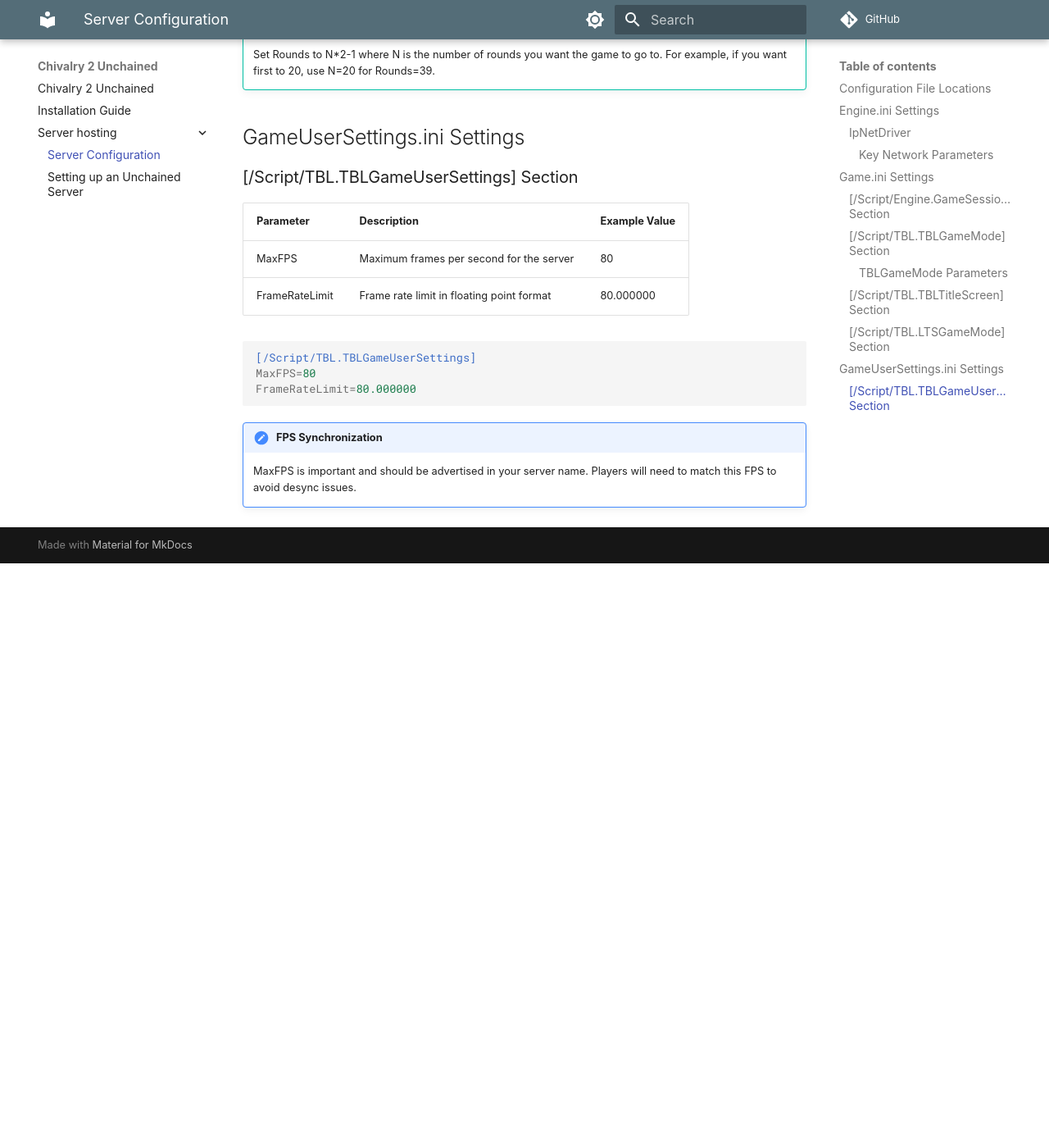
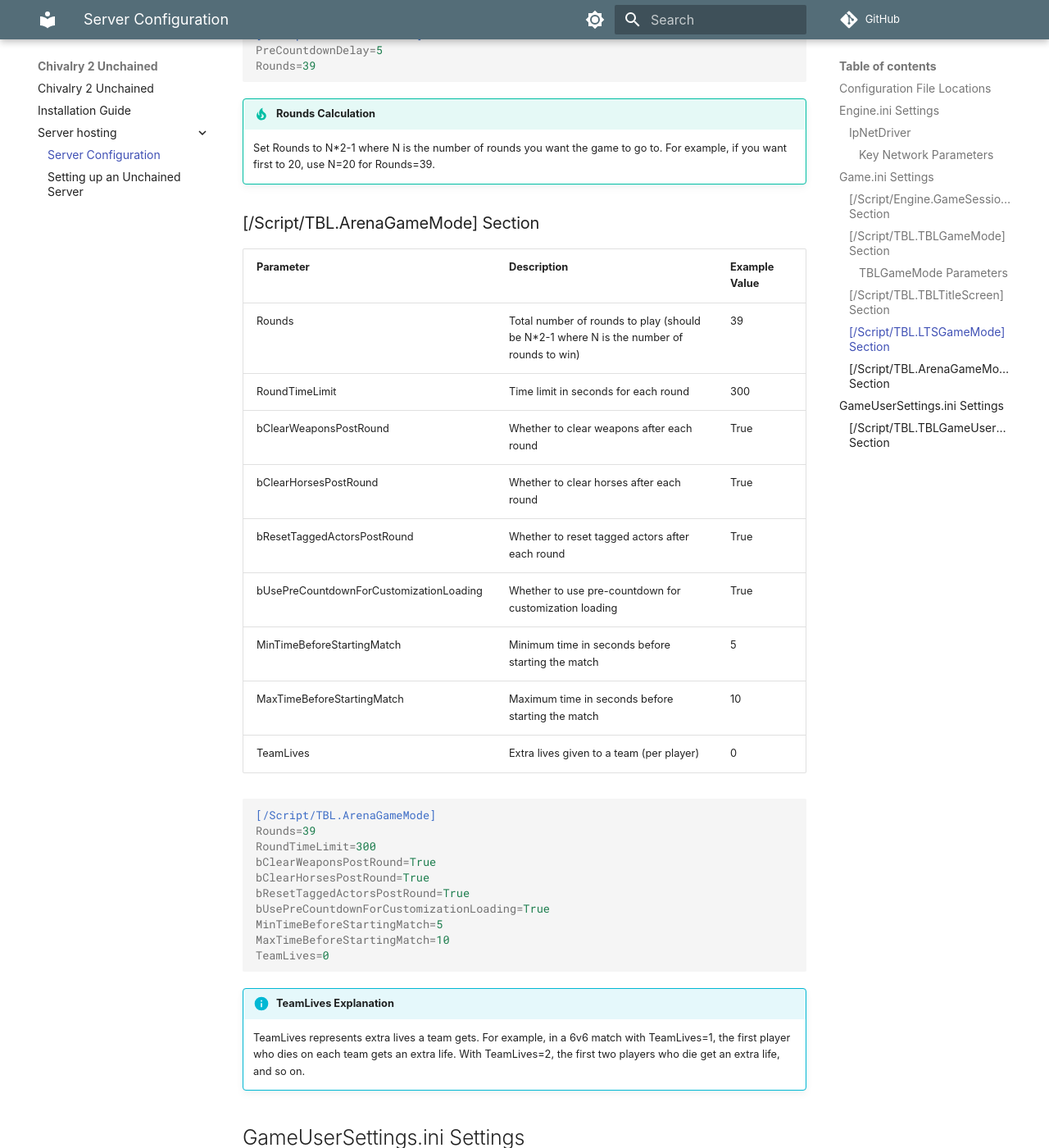
Before and after one commit to Chiv2-Community/unchained-wiki, an MkDocs documentation site: the page built from docs/server-hosting/configuration.md, in a window 1280 px wide and 1400 px high, scrolled down 4913 px. Shown: the whole window at 82% size. Built offline with MkDocs 1.6.1 and Material for MkDocs 9.7.7, drawn with Linux system fonts in a browser that asks for light colours; some web fonts are replaced; comment, search, counter and statistics services are not loaded; before the commit the page ends 5600 px from its top, so only the background shows below that; some of the changed text lies outside the part shown.

Commit message:
docs: Add LTS and Arena game mode configuration details

````diff
--- a/docs/server-hosting/configuration.md
+++ b/docs/server-hosting/configuration.md
@@ -148,6 +154,36 @@ Rounds=39
 !!! tip "Rounds Calculation"
     Set Rounds to N*2-1 where N is the number of rounds you want the game to go to. For example, if you want first to 20, use N=20 for Rounds=39.
 
+### [/Script/TBL.ArenaGameMode] Section
+
+| Parameter | Description | Example Value |
+|-----------|-------------|---------------|
+| Rounds | Total number of rounds to play (should be N*2-1 where N is the number of rounds to win) | 39 |
+| RoundTimeLimit | Time limit in seconds for each round | 300 |
+| bClearWeaponsPostRound | Whether to clear weapons after each round | True |
+| bClearHorsesPostRound | Whether to clear horses after each round | True |
+| bResetTaggedActorsPostRound | Whether to reset tagged actors after each round | True |
+| bUsePreCountdownForCustomizationLoading | Whether to use pre-countdown for customization loading | True |
+| MinTimeBeforeStartingMatch | Minimum time in seconds before starting the match | 5 |
+| MaxTimeBeforeStartingMatch | Maximum time in seconds before starting the match | 10 |
+| TeamLives | Extra lives given to a team (per player) | 0 |
+
+```ini
+[/Script/TBL.ArenaGameMode]
+Rounds=39
+RoundTimeLimit=300
+bClearWeaponsPostRound=True
+bClearHorsesPostRound=True
+bResetTaggedActorsPostRound=True
+bUsePreCountdownForCustomizationLoading=True
+MinTimeBeforeStartingMatch=5
+MaxTimeBeforeStartingMatch=10
+TeamLives=0
+```
+
+!!! info "TeamLives Explanation"
+    TeamLives represents extra lives a team gets. For example, in a 6v6 match with TeamLives=1, the first player who dies on each team gets an extra life. With TeamLives=2, the first two players who die get an extra life, and so on.
+
 ## GameUserSettings.ini Settings
 
 ### [/Script/TBL.TBLGameUserSettings] Section
````
Also changed, not shown: other parts of docs/server-hosting/configuration.md (+7 -1 lines).
